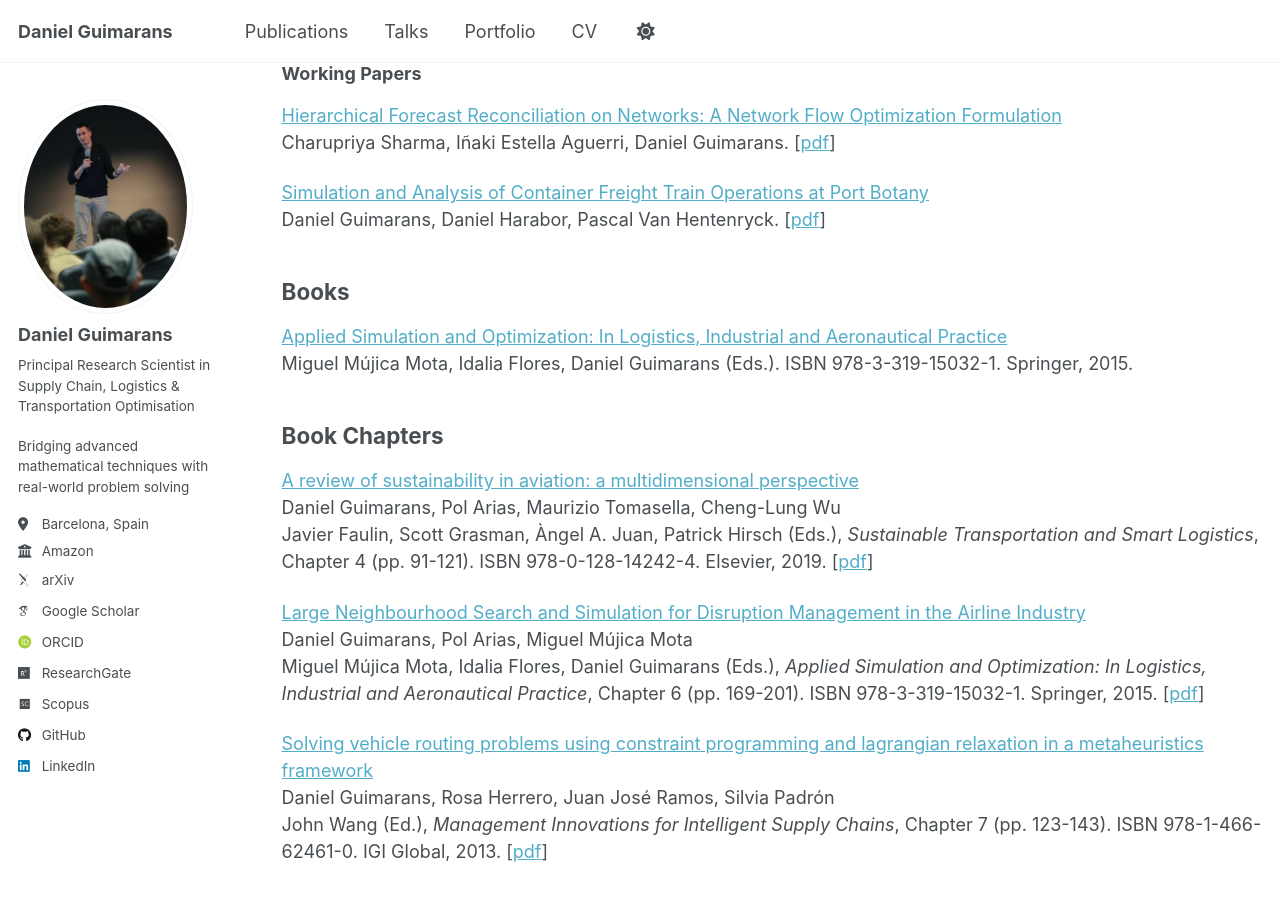
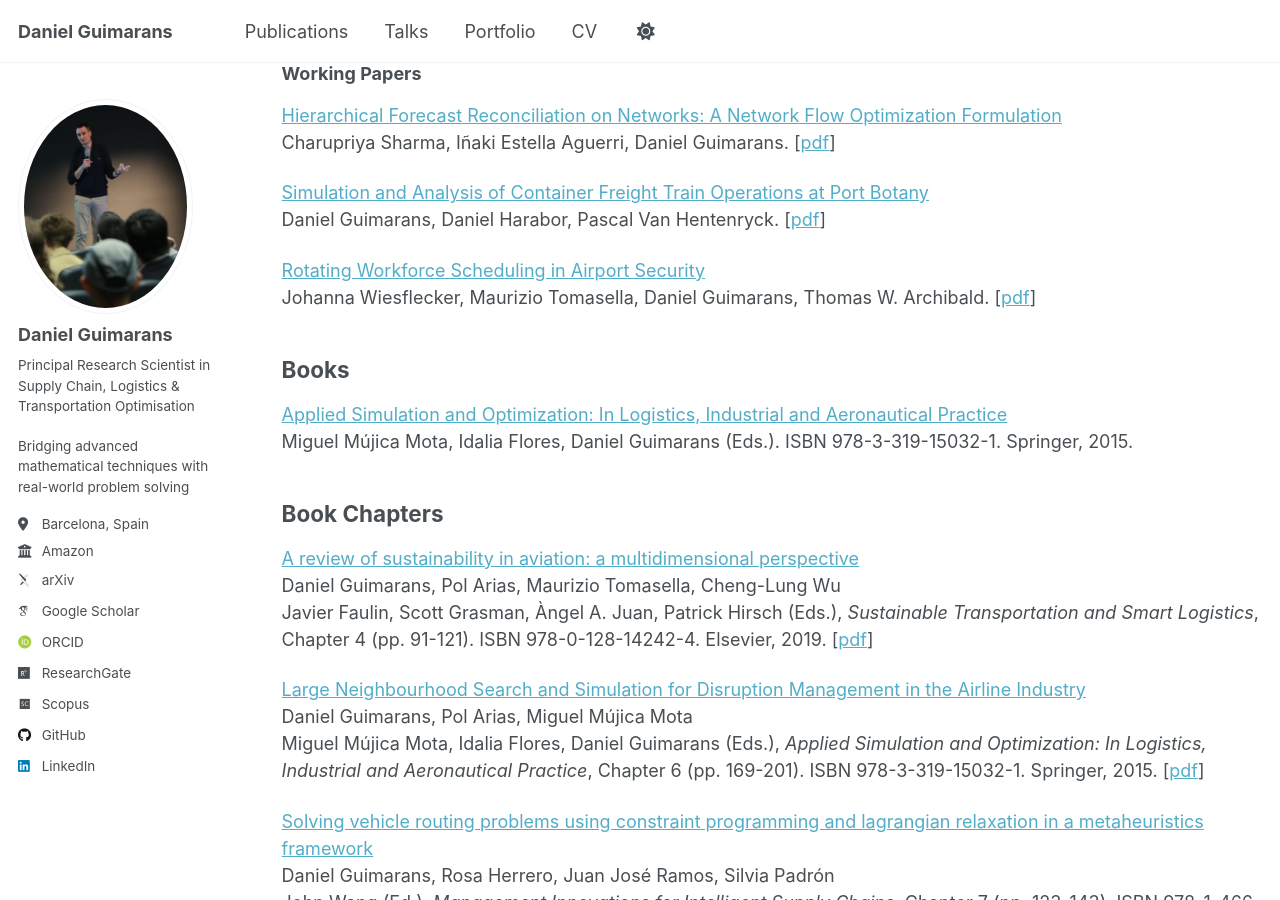
Before and after one commit to dguimarans/dguimarans.github.io, a Jekyll site: the page built from _pages/publications.html, in a window 1280 px wide and 900 px high, scrolled down 1542 px. Built offline with Jekyll 4.4.1, drawn with Linux system fonts in a browser that asks for light colours; some web fonts are replaced; a script that is not in the unit is left out.

Commit message:
Adding paper on rotating worforce scheduling in airport security.

```diff
--- a/_pages/publications.html
+++ b/_pages/publications.html
@@ -90,6 +90,9 @@ Charupriya Sharma, Iñaki Estella Aguerri, Daniel Guimarans. [<a href="https://a
 
 <p><a href="https://arxiv.org/abs/1512.03476" target="_blank" rel="noopener noreferrer">Simulation and Analysis of Container Freight Train Operations at Port Botany</a></br>
 Daniel Guimarans, Daniel Harabor, Pascal Van Hentenryck. [<a href="https://arxiv.org/pdf/1512.03476">pdf</a>]</p>
+
+<p><a href="https://dx.doi.org/10.2139/ssrn.4215305" target="_blank" rel="noopener noreferrer">Rotating Workforce Scheduling in Airport Security</a></br>
+Johanna Wiesflecker, Maurizio Tomasella, Daniel Guimarans, Thomas W. Archibald. [<a href="../files/Wiesflecker_et_al_ESWA.pdf">pdf</a>]</p>
 
 
 <h2>Books</h2>
```
Also changed, not shown: 2 other files.
